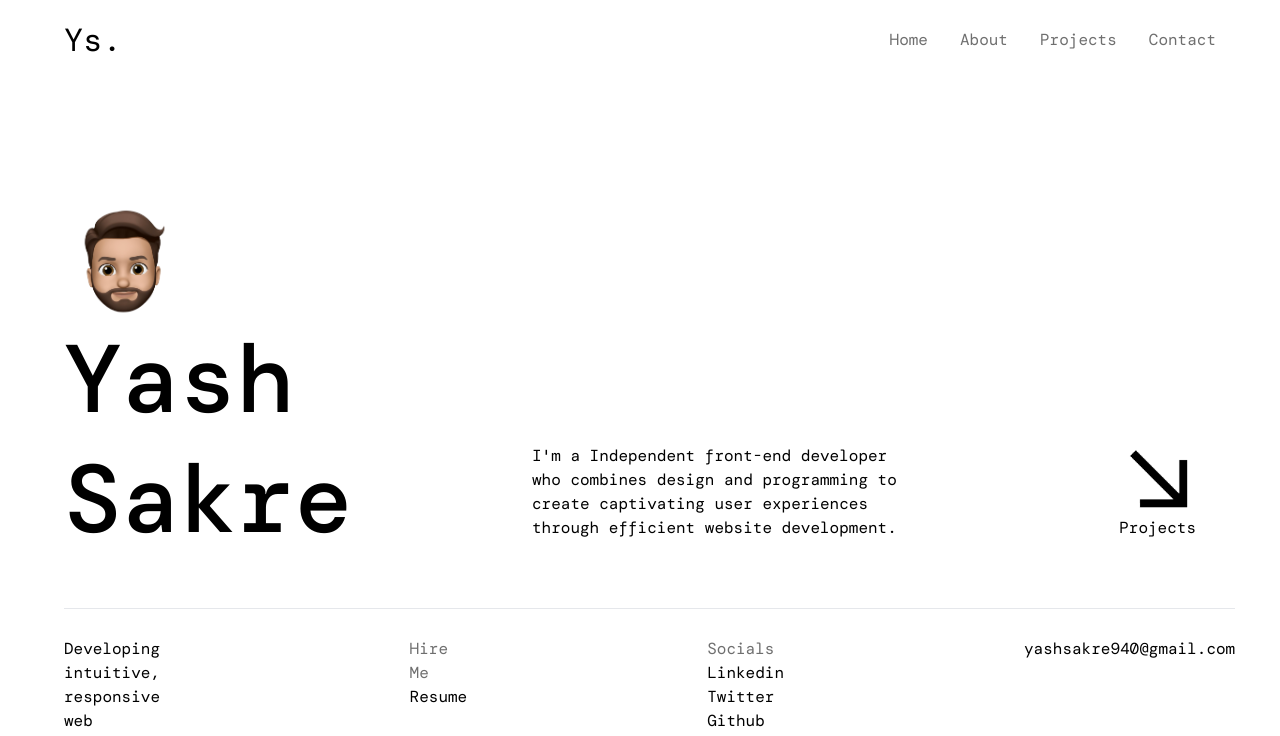
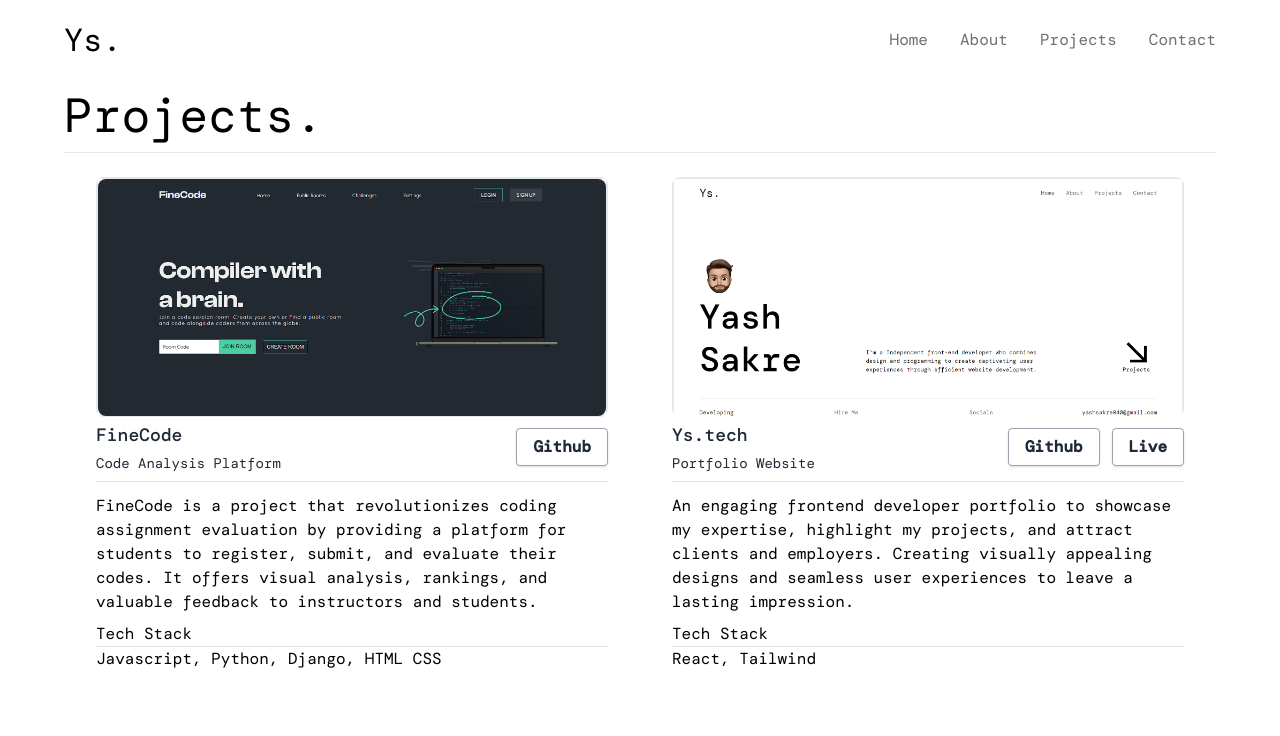
Before and after one commit to Yash-Sakre/YashSakre, a React (Vite) app: page /projects in a window 1280 px wide. Shown: the top 736 px of the page. Built offline with nearby package versions, Linux system fonts and the light colour scheme; a web font is replaced by a local one.

Commit message:
Revert "fixed react-router-dom"
This reverts commit ad44fddbc639fee775119a45e0f81515672b8a9b.

```diff
--- a/src/App.jsx
+++ b/src/App.jsx
@@ -15,9 +15,9 @@
       <div className="w-[90%] m-auto ">
 
         <Header />
-        <Landing />
         <Router>
           <Routes>
+            <Route path="/" element={<Landing />} />
             <Route path="home" element={<Home />} />
             <Route path="about" element={<About />} />
             <Route path="projects" element={<Projects />} />
--- a/src/components/projects.json
+++ b/src/components/projects.json
@@ -14,8 +14,8 @@
         "ProjName": "Ys.tech",
         "Projtitle": "Portfolio Website",
         "ProjDesc": "An engaging frontend developer portfolio to showcase my expertise, highlight my projects, and attract clients and employers. Creating visually appealing designs and seamless user experiences to leave a lasting impression.",
-        "Github": "https://github.com/Yash-Sakre/YashSakre",
-
+        "Github": "https://github.com/Yash-Sakre/FineCode",
+        "Live": "https://github.com/Yash-Sakre/FineCode",
         "tech": "React, Tailwind"
       },
       {
--- a/src/pages/home/Home.jsx
+++ b/src/pages/home/Home.jsx
@@ -21,10 +21,7 @@
         </motion.div>
 
         <motion.div animate={{y:0}} initial={{y:-1000}} transition={{ type: "spring", stiffness: 30 }} className="hidden md:block m-5 ">
-          <Link to="projects" className="cursor-pointer" spy={true}
-              smooth={true}
-              offset={-70}
-              duration={500}>
+          <Link to="projects" className="cursor-pointer">
             <img src={arrow} alt="" />
             <p>Projects</p>
           </Link>
```
